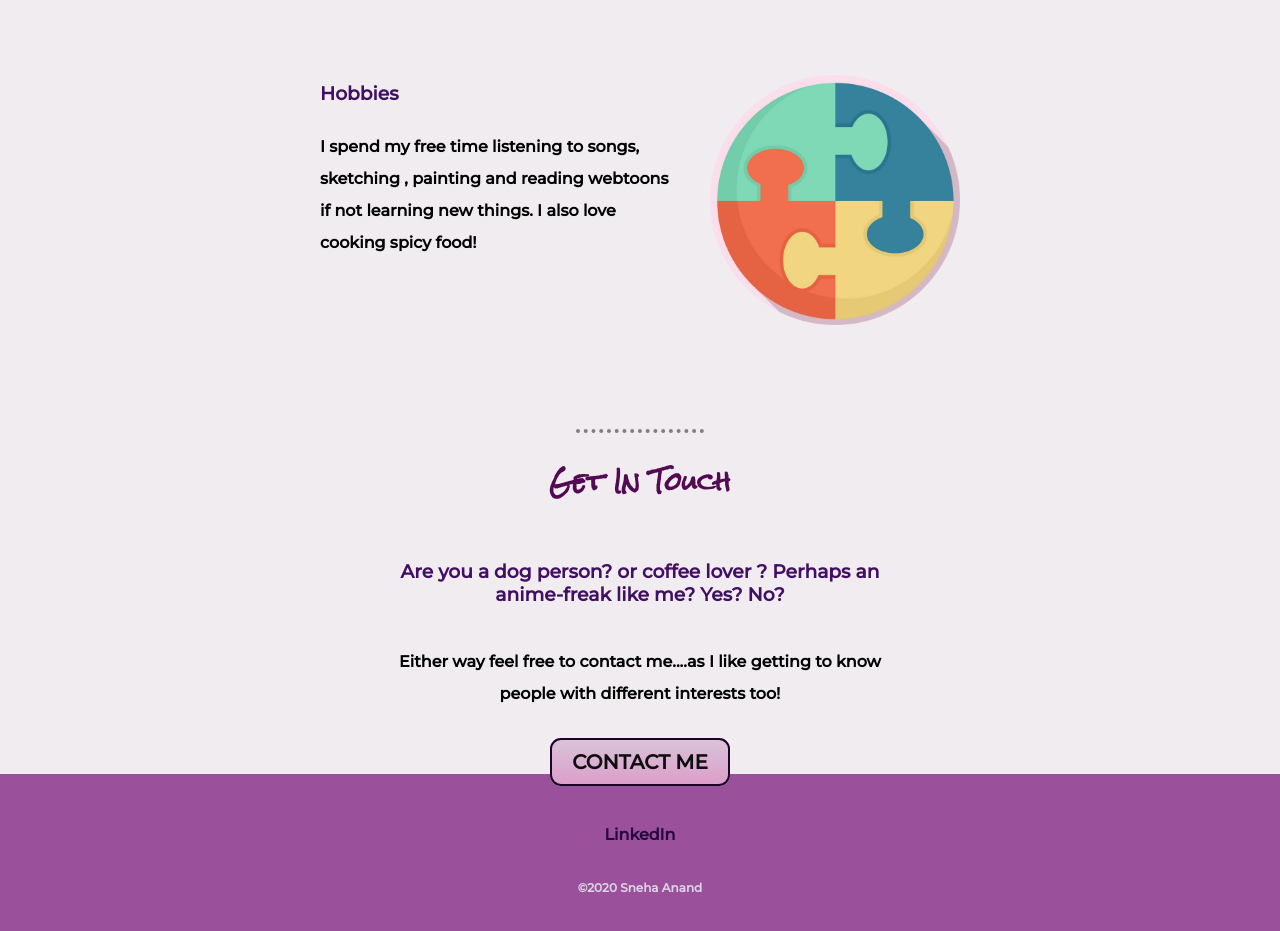
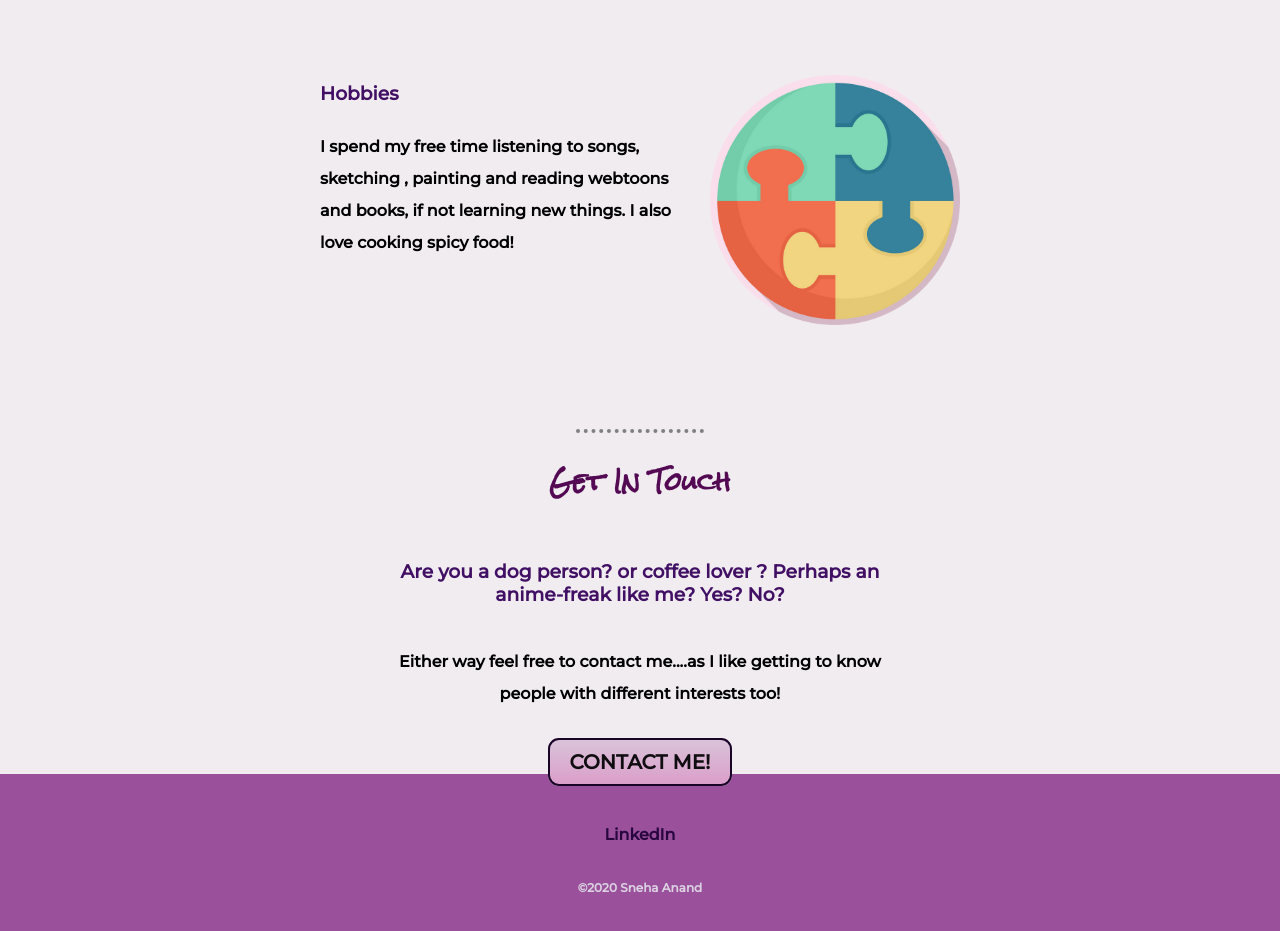
Before and after one commit to SnehaAnand0512/updated-cv, a plain HTML site: page index.html in a window 1280 px wide. Shown: the part 1560-2491 px from the top of the page. Drawn offline with Linux system fonts and the light colour scheme.

Commit message:
Update index.html

```diff
--- a/index.html
+++ b/index.html
@@ -42,7 +42,7 @@
             <div class="skill-row">
               <img class="puzzle" src="images/skill2.png" alt="Skill2" >
               <h3>Hobbies</h3>
-              <p>I spend my free time listening to songs, sketching , painting and reading webtoons if not learning new things. I also love cooking spicy food!</p>
+              <p>I spend my free time listening to songs, sketching , painting and reading webtoons and books, if not learning new things. I also love cooking spicy food!</p>
             </div>
 
           </div>
@@ -53,7 +53,7 @@
             <h2>Get In Touch</h2>
             <h3 class="contact-intro">Are you a dog person? or coffee lover ? Perhaps an anime-freak like me? Yes? No?</h3>
             <p class="contact-message">Either way feel free to contact me....as I like getting to know people with different interests too!</p>
-            <a class="btn" href="mailto:sneh23mysore@gmail.com">CONTACT ME</a>
+            <a class="btn" href="mailto:sneh23mysore@gmail.com">CONTACT ME!</a>
             <br>
           </div>
     </div>
```
